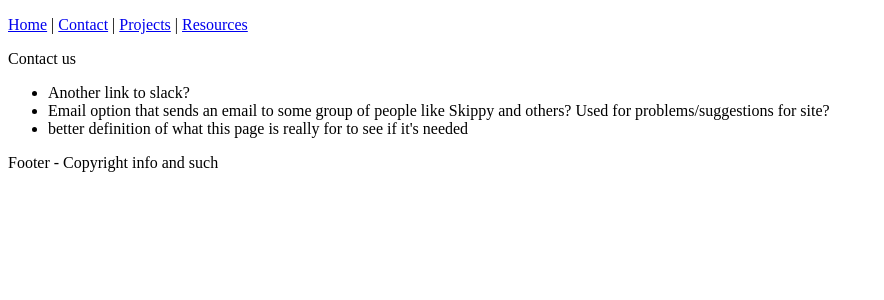
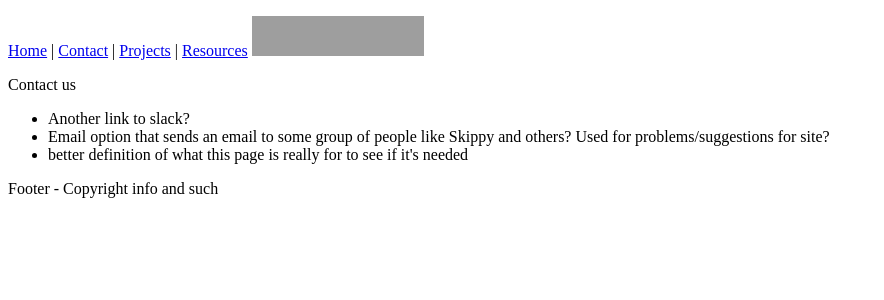
Before and after one commit to TheodorosBalasis/UnityStudyGroupWebsite, a Flask app: page /contact in a window 1280 px wide. Shown: the top 300 px of the page, without its empty margins (0-884 px from the left). Run offline with Flask 2, Linux system fonts and the light colour scheme; parts of the project's set-up code (start-up, migrations or seed data) failed here and were passed over; grey boxes are pictures that could not be loaded.

Commit message:
add sign-in button to navbar

```diff
--- a/usgw/usgw/templates/nav.html
+++ b/usgw/usgw/templates/nav.html
@@ -3,4 +3,5 @@
   <a href="{{ url_for('contact') }}">Contact</a> |
   <a href="{{ url_for('projects') }}">Projects</a> |
   <a href="{{ url_for('resources') }}">Resources</a>
+  <a href="https://slack.com/oauth/authorize?scope=identity.basic&client_id=32186354819.124087235057"><img alt="Sign in with Slack" height="40" width="172" src="https://platform.slack-edge.com/img/sign_in_with_slack.png" srcset="https://platform.slack-edge.com/img/sign_in_with_slack.png 1x, https://platform.slack-edge.com/img/sign_in_with_slack@2x.png 2x" /></a>
 </p>
```
